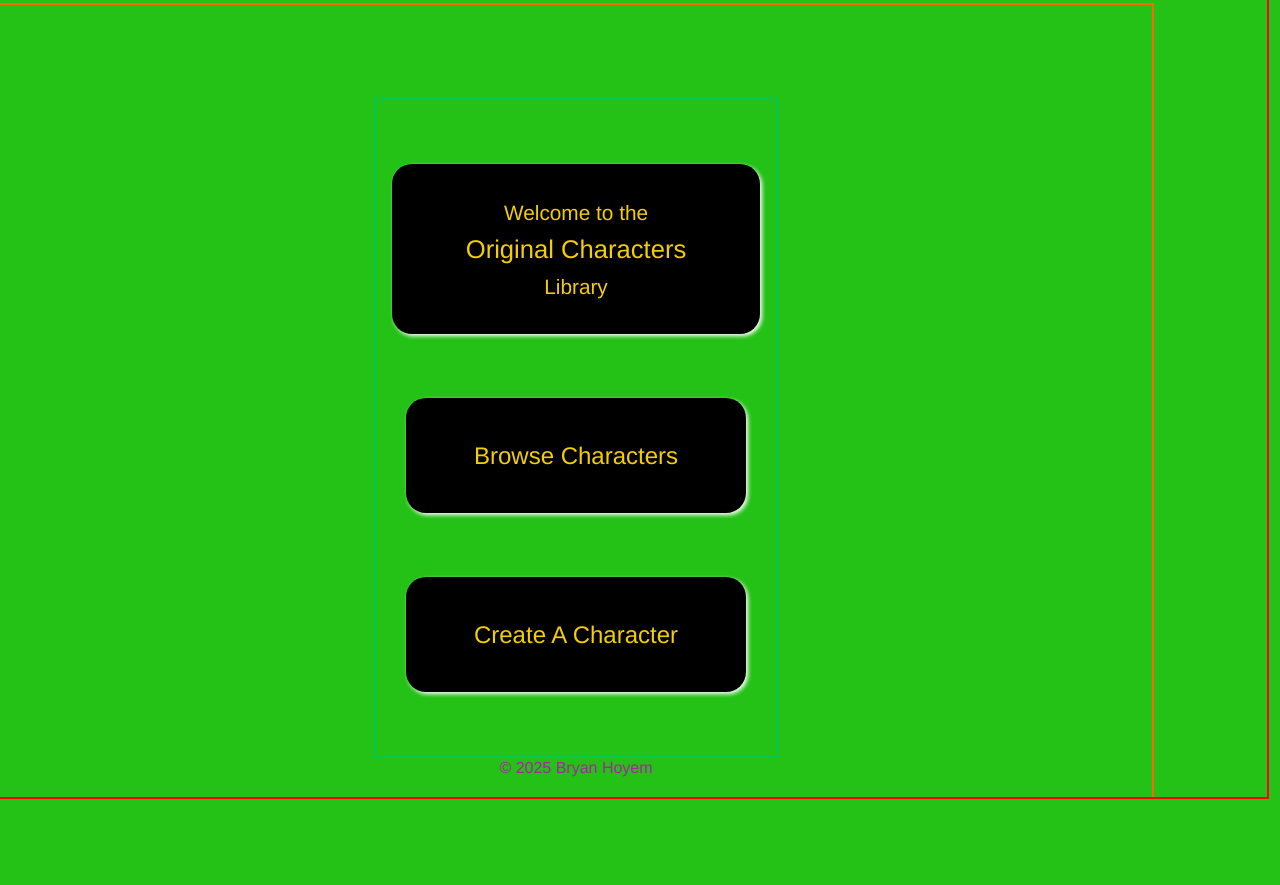
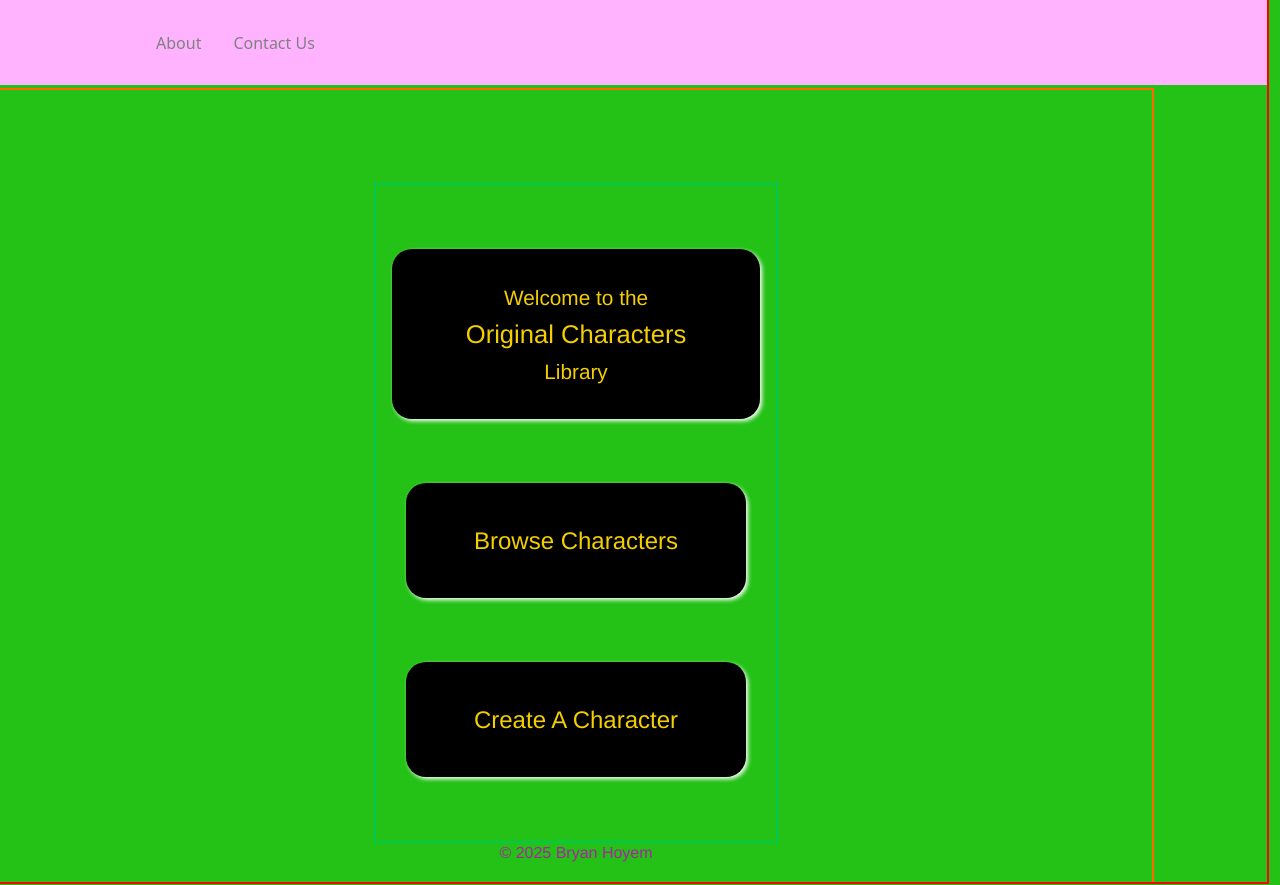
Before and after one commit to bhoyem/oc_library, a React (Vite) app: page / in a window 1280 px wide. Before the commit the page ends 800 px from the top, so only its background shows below. Built offline with nearby package versions, Linux system fonts and the light colour scheme; a web font is replaced by a local one.

Commit message:
Installed React Router for navigation.

```diff
--- a/package.json
+++ b/package.json
@@ -12,7 +12,10 @@
   "dependencies": {
     "@tailwindcss/postcss": "^4.1.18",
     "react": "^19.2.0",
-    "react-dom": "^19.2.0"
+    "react-dom": "^19.2.0",
+    "react-icons": "^5.6.0",
+    "react-router-dom": "^7.13.2",
+    "styled-components": "^6.3.12"
   },
   "devDependencies": {
     "@eslint/js": "^9.39.1",
--- a/src/App.jsx
+++ b/src/App.jsx
@@ -1,4 +1,9 @@
+import React from "react";
+import Navbar from "./components/Navbar";
 import { useState } from "react";
+import { BrowserRouter as Router, Routes, Route, Link } from "react-router-dom";
+// import About from "./pages/about.js";
+
 // import reactLogo from "./assets/react.svg";
 // import viteLogo from "./assets/vite.svg";
 import "./App.css";
@@ -6,9 +11,12 @@ import LandingPageLayout from "./ui/MainMenu";
 import Footer from "./components/Footer";
 
 function App() {
-  const [count, setCount] = useState(0);
+  // const [count, setCount] = useState(0);
 
   return (
+    <Router>
+      <Navbar />
+
       <div className="min-h-[60vh] max-h-[99vh] max-w-[90vw] mt-[5px] flex flex-col items-center w-85% outline-2 outline-orange-500 ">
         <LandingPageLayout />
         {/* <div>
@@ -29,6 +37,7 @@ function App() {
           <Footer />
         </div>
       </div>
+    </Router>
   );
 }
 
--- /dev/null
+++ b/src/components/Navbar.jsx
@@ -0,0 +1,21 @@
+import React from "react";
+import {Nav, NavLink, NavMenu } from "./Navbar/NavbarElements";
+
+const Navbar = () => {
+    return (
+        <>
+            <Nav>
+                <NavMenu>
+                    <NavLink to="/about" activeStyle>
+                        About
+                    </NavLink>
+                    <NavLink to="/contact" activeStyle>
+                        Contact Us
+                    </NavLink>
+                </NavMenu>
+            </Nav>
+        </>
+    );
+};
+
+export default Navbar;
--- /dev/null
+++ b/src/components/Navbar/NavbarElements.js
@@ -0,0 +1,53 @@
+import { FaBars } from "react-icons/fa";
+import { NavLink as Link } from "react-router-dom";
+import styled from "styled-components";
+
+export const Nav = styled.nav`
+    background: #ffb3ff;
+    height: 85px;
+    display: flex;
+    justify-content: space-between;
+    padding: 0.2rem calc((100vw - 1000px) / 2);
+    z-index: 12;
+`;
+
+export const NavLink = styled(Link)`
+    color: #808080;
+    display: flex;
+    align-items: center;
+    text-decoration: none;
+    padding: 0 1rem;
+    height: 100%;
+    cursor: pointer;
+    &.active {
+        color: #4d4dff;
+    }
+`;
+
+export const Bars = styled(FaBars)`
+    display: none;
+    color: #808080;
+    @media screen and (max-width: 768px) {
+        display: block;
+        position: absolute;
+        top: 0;
+        right: 0;
+        transform: translate(-100%, 75%);
+        font-size: 1.8rem;
+        cursor: pointer;
+    }
+`;
+
+export const NavMenu = styled.div`
+    display: flex;
+    align-items: center;
+    margin-right: -24px;
+    /* Second Nav */
+    /* margin-right: 24px; */
+    /* Third Nav */
+    /* width: 100vw;
+white-space: nowrap; */
+    @media screen and (max-width: 768px) {
+        display: none;
+    }
+`;
--- /dev/null
+++ b/src/pages/about.js
@@ -0,0 +1,13 @@
+import React from "react";
+
+const About = () => {
+    return (
+        <div>
+            <h1>
+                Learn more about Bryan
+            </h1>
+        </div>
+    );
+};
+
+export default About;
--- /dev/null
+++ b/src/pages/contact.js
@@ -0,0 +1,14 @@
+import React from "react";
+
+const Contact = () => {
+    return (
+        <div>
+            <h1>
+                Email me at
+                bjhoyem@gmail.com
+            </h1>
+        </div>
+    );
+};
+
+export default Contact;
```
Also changed, not shown: src/components/Navbar/index.js (added), src/pages/index.js (added), 1 other file (tests, documents, lock files or other folders). Lines whose indentation alone changed are shown as unchanged.
